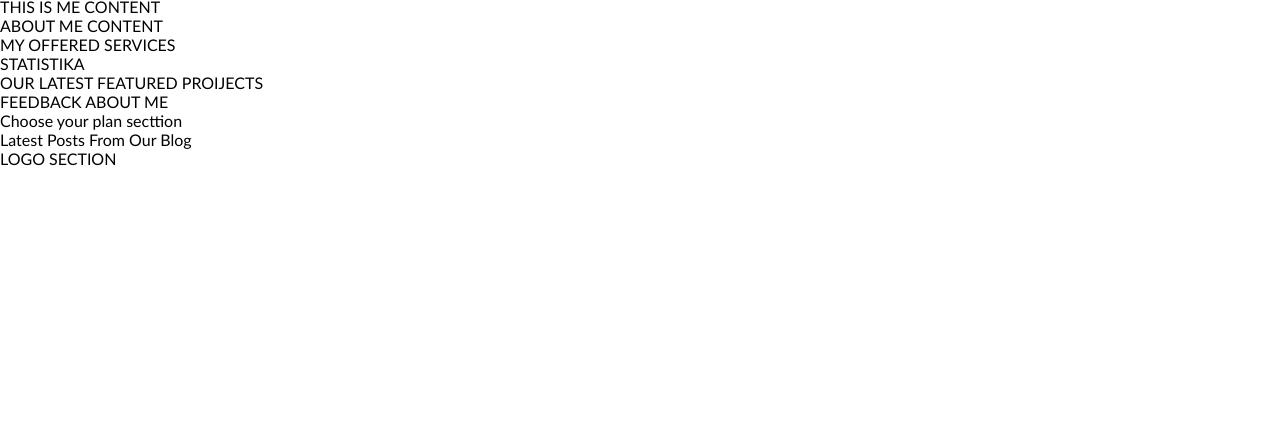
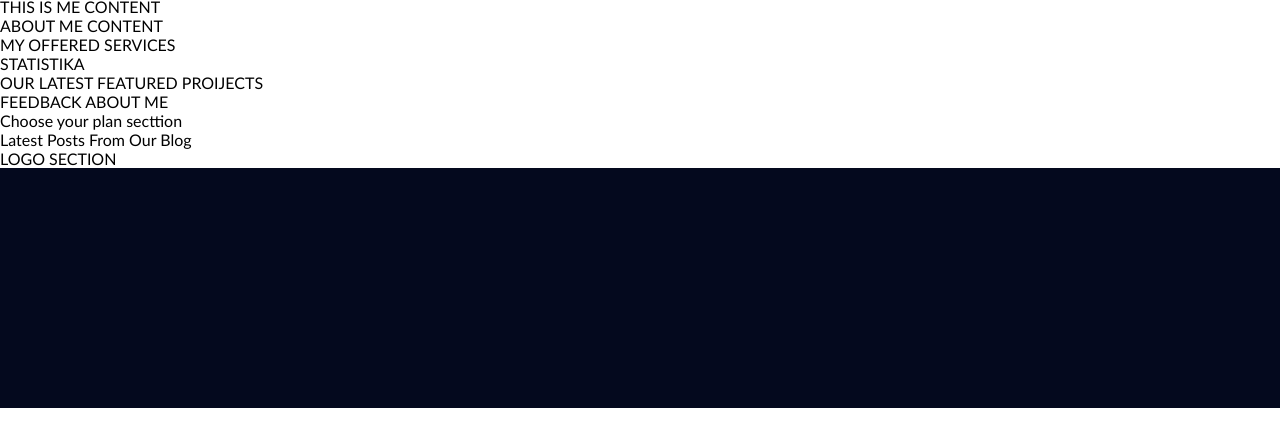
Before and after one commit to front-end-by-rimantas/42-grupe-portfolio-personal, a website: page index.html in a window 1280 px wide. Shown: the part 52-498 px from the top of the page. Drawn offline with Linux system fonts and the light colour scheme.

Commit message:
Initial footer issue prevention with comments

```diff
--- a/css/pages/home.css
+++ b/css/pages/home.css
@@ -37,4 +37,18 @@
 /* logo: end */
 
 /* footer: start */
+.footer {
+    padding: 120px;
+    background-color: #04091e;
+}
+/* footer: about me start */
+
+/* footer: about me end */
+
+/* footer: Newsletter start */
+/* footer: Newsletter end */
+
+/* footer: Follow me start */
+/* footer: Follow me end */
+
 /* footer: end */
--- a/index.html
+++ b/index.html
@@ -113,7 +113,7 @@
 
     <!-- footer: start -->
 
-    <footer>
+    <footer class="footer">
         <!-- footer: about me start -->
         <div>
             <h1></h1>
```
